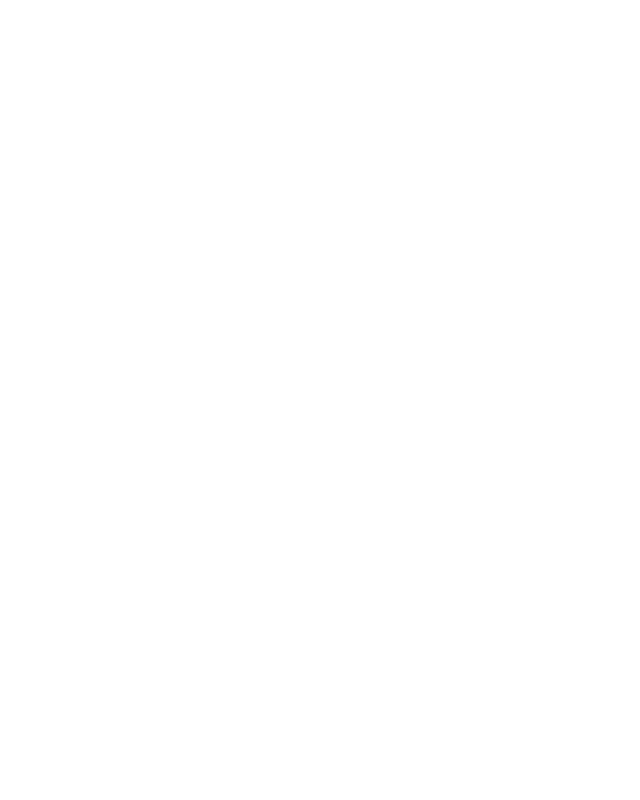
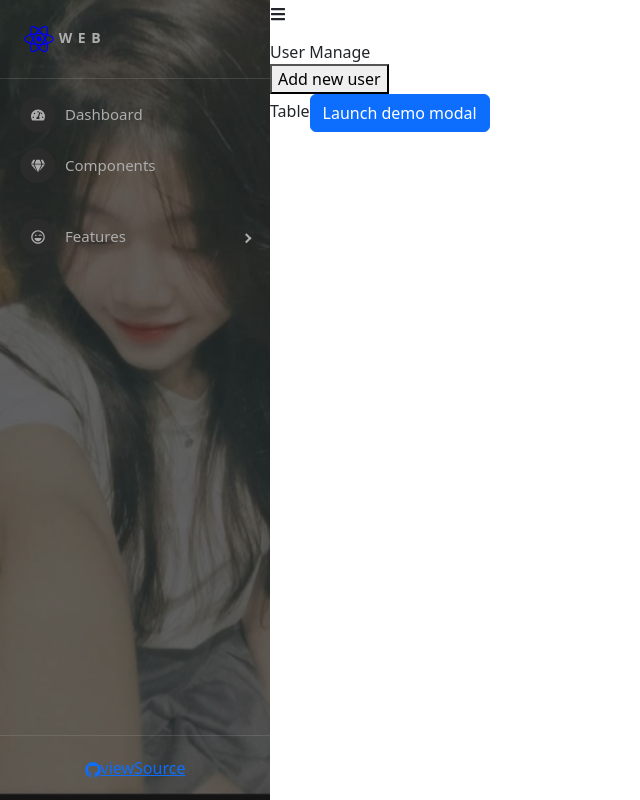
Before and after one commit to Qinz111/Test-Chapter1, a React (Create React App) app: page /admins/manage-users in a window 1280 px wide. Before the commit this address had no page. Shown: the whole page, without its empty margins (0-640 px from the left). Built offline with nearby package versions, Linux system fonts and the light colour scheme.

Commit message:
form creat user

```diff
--- a/src/App.js
+++ b/src/App.js
@@ -6,7 +6,7 @@
   return (
     <div className="app-container">
       <div className="header-container">
-        <Header></Header>
+        <Header />
       </div>
       <div className="main-container"></div>
       <div className="sidenav-container"></div>
--- a/src/App.scss
+++ b/src/App.scss
@@ -10,16 +10,17 @@
 
 .app-container {
   .header-container {
-    .btn-login {
+    .btn1 {
       border-radius: 5px;
       margin-right: 15px;
       padding: 0 15px;
       border: 1px solid #535353;
       background-color: transparent;
+      // background-color: #fff;
       height: 40px;
-      color: black;
+      color: rgb(10, 10, 10);
       &:hover {
-        background-color: #fff;
+        background-color: rgb(143, 201, 240);
       }
     }
     .btn-signup {
--- a/src/components/Admin/Admin.js
+++ b/src/components/Admin/Admin.js
@@ -2,7 +2,9 @@
 import SideBar from "./SideBar";
 import "./Admin.scss";
 import { FaBars } from "react-icons/fa";
-
+import { Outlet } from "react-router-dom";
+// import AddShoppingCartIcon from "@mui/icons-material/AddShoppingCart";
+// import AccessAlarmsIcon from "@mui/icons-material/AccessAlarms";
 const Admin = (props) => {
   const [collapsed, setCollapsed] = useState(false);
   return (
@@ -11,9 +13,15 @@
         <SideBar collapsed={collapsed} />
       </div>
       <div className="admin-content">
-        <FaBars onClick={() => setCollapsed(!collapsed)} />
-        Content
+        <div className="admin-header">
+          <FaBars onClick={() => setCollapsed(!collapsed)} />
+        </div>
+        <div className="admin-main">
+          <Outlet />
+        </div>
       </div>
+      {/* <AddShoppingCartIcon />
+      <AccessAlarmsIcon /> */}
     </div>
   );
 };
--- a/src/components/Admin/Admin.scss
+++ b/src/components/Admin/Admin.scss
@@ -5,4 +5,13 @@
       height: 100vh !important;
     }
   }
+  .admin-content {
+    width: 100%;
+    .admin-header {
+      height: 40px;
+    }
+    .admin-main {
+      // border: 1px solid red;
+    }
+  }
 }
--- /dev/null
+++ b/src/components/Admin/Content/DashBoard.js
@@ -0,0 +1,7 @@
+import React from "react";
+
+const DashBoard = () => {
+  return <div>DashBoard</div>;
+};
+
+export default DashBoard;
--- /dev/null
+++ b/src/components/Admin/Content/ManageUser.js
@@ -0,0 +1,21 @@
+import React from "react";
+import ModelCreatUser from "./ModelCreateUser";
+
+const ManageUser = () => {
+  return (
+    <div className="manage-user-container">
+      <div className="title">User Manage</div>
+      <div className="user-content">
+        <div>
+          <button>Add new user</button>
+        </div>
+        <div>
+          Table
+          <ModelCreatUser />
+        </div>
+      </div>
+    </div>
+  );
+};
+
+export default ManageUser;
--- /dev/null
+++ b/src/components/Admin/Content/ModelCreateUser.js
@@ -0,0 +1,67 @@
+import { useState } from "react";
+import Button from "react-bootstrap/Button";
+import Modal from "react-bootstrap/Modal";
+import React from "react";
+import { Form } from "react-bootstrap";
+
+const ModelCreatUser = () => {
+  const [show, setShow] = useState(false);
+
+  const handleClose = () => setShow(false);
+  const handleShow = () => setShow(true);
+
+  return (
+    <>
+      <Button variant="primary" onClick={handleShow}>
+        Launch demo modal
+      </Button>
+
+      <Modal show={show} onHide={handleClose} size="xl" backdrop="static">
+        <Modal.Header closeButton>
+          <Modal.Title>Add new user</Modal.Title>
+        </Modal.Header>
+        <Modal.Body>
+          <Form className="row g-3">
+            <div className="col-md-6">
+              <label className="form-label">Email</label>
+              <input type="email" className="form-control" />
+            </div>
+            <div className="col-md-6">
+              <label className="form-label">Password</label>
+              <input type="password" className="form-control" />
+            </div>
+
+            <div className="col-md-6">
+              <label className="form-label">User name</label>
+              <input type="text" className="form-control" />
+            </div>
+            <div className="col-md-4">
+              <label className="form-label">Role</label>
+              <select id="inputState" className="form-select">
+                <option selected value="USER">
+                  USERS
+                </option>
+                <option value="ADMIN">ADMIN</option>
+                <option>...</option>
+              </select>
+            </div>
+            <div className="col-md-12">
+              <label className="form-label">
+                <input type="file" />
+              </label>
+            </div>
+          </Form>
+        </Modal.Body>
+        <Modal.Footer>
+          <Button variant="secondary" onClick={handleClose}>
+            Close
+          </Button>
+          <Button variant="primary" onClick={handleClose}>
+            Save
+          </Button>
+        </Modal.Footer>
+      </Modal>
+    </>
+  );
+};
+export default ModelCreatUser;
--- a/src/components/Admin/SideBar.js
+++ b/src/components/Admin/SideBar.js
@@ -1,6 +1,6 @@
 import React from "react";
 import "react-pro-sidebar/dist/css/styles.css";
-import { FaGem, FaHeart } from "react-icons/fa";
+import { FaGem, FaHeart, FaReact } from "react-icons/fa";
 import {
   Menu,
   MenuItem,
@@ -17,6 +17,11 @@
   FaRegLaughWink,
 } from "react-icons/fa";
 import sidebarBg from "../../components/assets/nhi.jpeg";
+import { NavLink, Route, Routes } from "react-router-dom";
+import HomePage from "../Home/HomePage";
+import App from "../../App";
+import { Link } from "react-router-dom";
+import { Button } from "react-bootstrap";
 const SideBar = (props) => {
   const { image, collapsed, toggled, handleToggleSidebar } = props;
   return (
@@ -41,28 +46,31 @@
               whiteSpace: "nowrap",
             }}
           >
-            BLACK WEB
+            <div>
+              <NavLink to="/" className="navbar-brand">
+                <FaReact size="30px" color="blue" /> W E B
+              </NavLink>
+            </div>
           </div>
         </SidebarHeader>
 
         <SidebarContent>
           <Menu iconShape="circle">
-            <MenuItem
-              icon={<FaTachometerAlt />}
-              suffix={<span className="badge red">New</span>}
-            >
+            <MenuItem icon={<FaTachometerAlt />}>
               Dashboard
+              <Link to="/admins" />
             </MenuItem>
             <MenuItem icon={<FaGem />}> Components</MenuItem>
           </Menu>
           <Menu iconShape="circle">
-            <SubMenu
-              suffix={<span className="badge yellow">3</span>}
-              icon={<FaRegLaughWink />}
-            >
-              <MenuItem> 1</MenuItem>
-              <MenuItem> 2</MenuItem>
-              <MenuItem> 3</MenuItem>
+            <SubMenu icon={<FaRegLaughWink />} title="Features">
+              <MenuItem>
+                {" "}
+                User Management
+                <Link to="/admins/manage-users" />
+              </MenuItem>
+              <MenuItem> Quiz Management</MenuItem>
+              <MenuItem> Question Management</MenuItem>
             </SubMenu>
           </Menu>
         </SidebarContent>
--- a/src/components/Header/Header.js
+++ b/src/components/Header/Header.js
@@ -26,7 +26,7 @@
             </NavLink>
           </Nav>
           <Nav>
-            <Button className="btn-login">Log In</Button>
+            <Button className="btn1">Log In</Button>
             <Button className="btn-signup">Sign Up</Button>
             {/* <NavDropdown title="Setting" id="basic-nav-dropdown">
               <NavDropdown.Item>Log In</NavDropdown.Item>
--- a/src/index.js
+++ b/src/index.js
@@ -9,6 +9,8 @@
 import User from "./components/User/User";
 import Admin from "./components/Admin/Admin";
 import HomePage from "./components/Home/HomePage";
+import ManageUser from "./components/Admin/Content/ManageUser";
+import DashBoard from "./components/Admin/Content/DashBoard";
 
 const root = ReactDOM.createRoot(document.getElementById("root"));
 root.render(
@@ -18,9 +20,12 @@
         <Routes>
           <Route path="/" element={<App />}>
             <Route index element={<HomePage />} />
-            <Route path="/users" element={<User />} />
+            <Route path="users" element={<User />} />
           </Route>
-          <Route path="/admins" element={<Admin />} />
+          <Route path="/admins" element={<Admin />}>
+            <Route index element={<DashBoard />} />
+            <Route path="manage-users" element={<ManageUser />} />
+          </Route>
         </Routes>
       </BrowserRouter>
     </React.StrictMode>
```
Also changed, not shown: package.json (+9 -1 lines), 1 other file (tests, documents, lock files or other folders).
